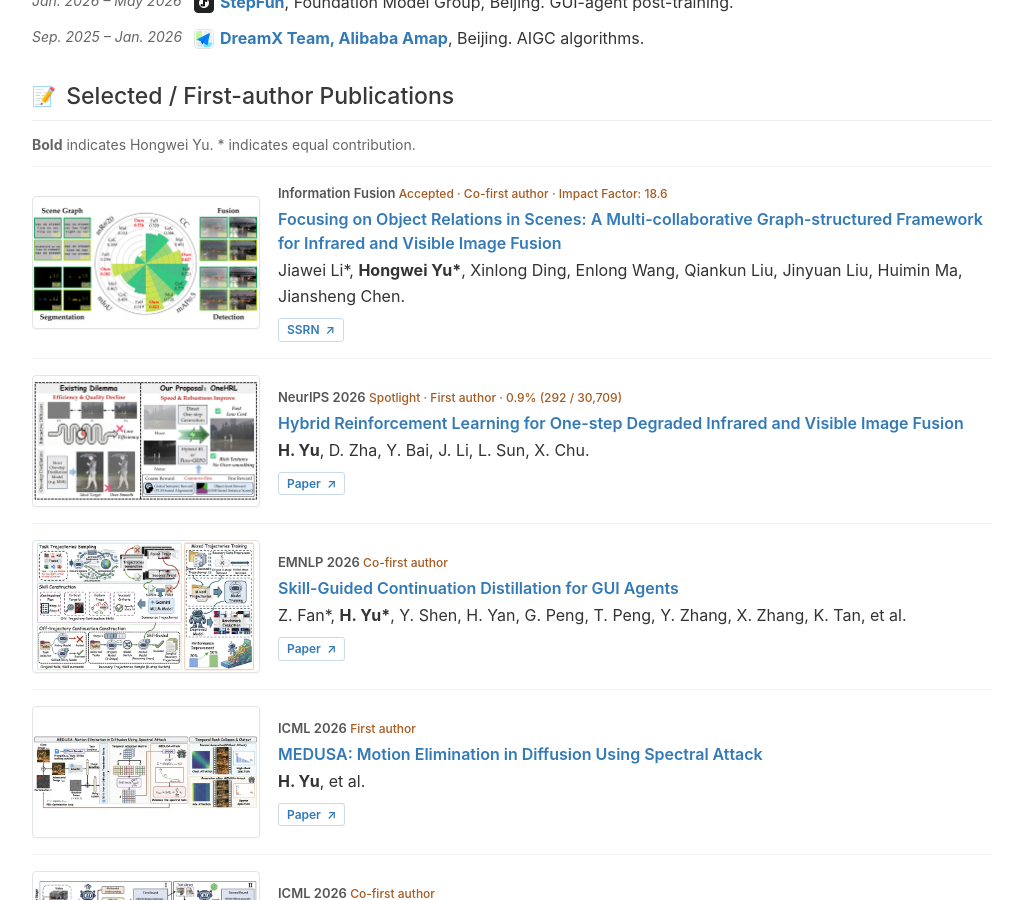
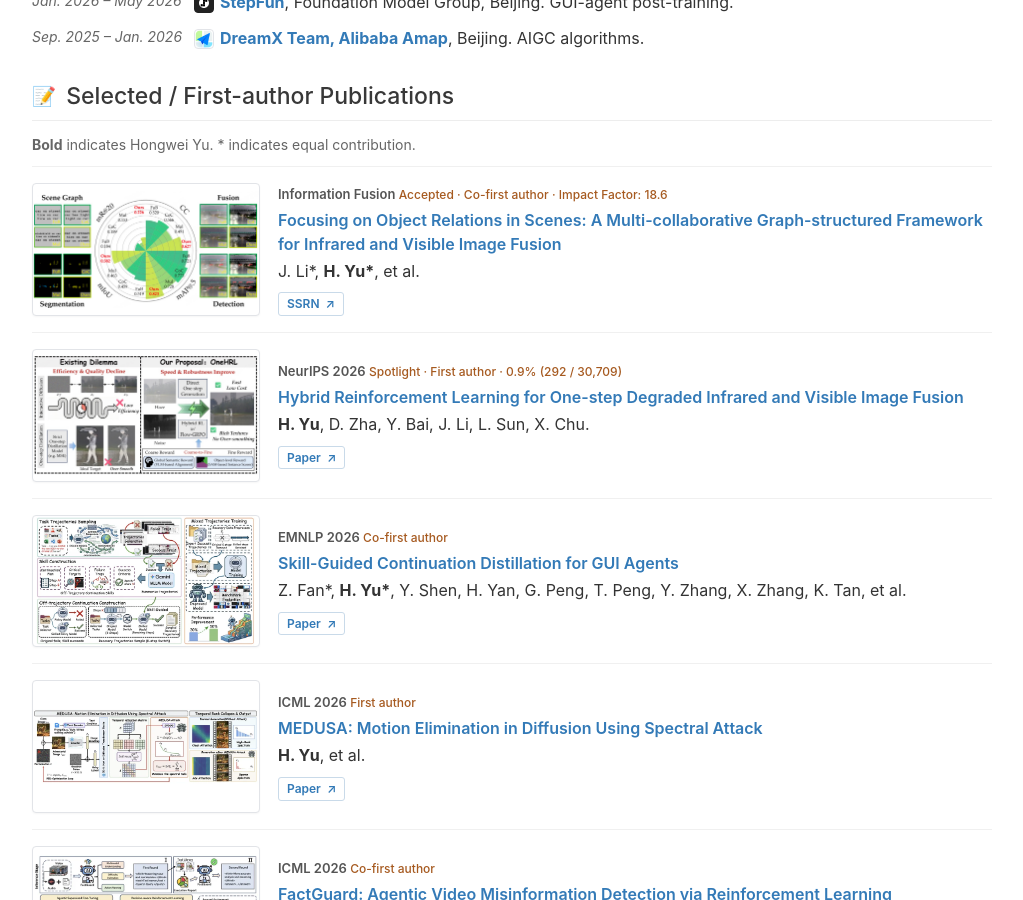
Before and after one commit to yuhongwei22/yuhongwei22.github.io, a Jekyll site: the page built from _pages/en.md, in a window 1280 px wide and 900 px high, scrolled down 1415 px. Shown: the whole window, without its empty margins (128-1151 px from the left). Built offline with Jekyll 4.4.1, drawn with Linux system fonts in a browser that asks for light colours; a style sheet for code colours, icons or effects is not loaded.

```diff
--- a/_pages/en.md
+++ b/_pages/en.md
@@ -66,7 +66,7 @@ redirect_from:
       <div class="academic-paper__content">
         <p class="academic-venue">Information Fusion <span>Accepted · Co-first author · Impact Factor: 18.6</span></p>
         <p><a href="https://papers.ssrn.com/sol3/papers.cfm?abstract_id=6819075">Focusing on Object Relations in Scenes: A Multi-collaborative Graph-structured Framework for Infrared and Visible Image Fusion</a></p>
-        <p>Jiawei Li*, <strong>Hongwei Yu*</strong>, Xinlong Ding, Enlong Wang, Qiankun Liu, Jinyuan Liu, Huimin Ma, Jiansheng Chen.</p>
+        <p>J. Li*, <strong>H. Yu*</strong>, et al.</p>
         <p class="academic-paper__actions"><a href="https://papers.ssrn.com/sol3/papers.cfm?abstract_id=6819075">SSRN <span>↗</span></a></p>
       </div>
     </article>
```
Also changed, not shown: _pages/about.md (+1 -1 lines).
